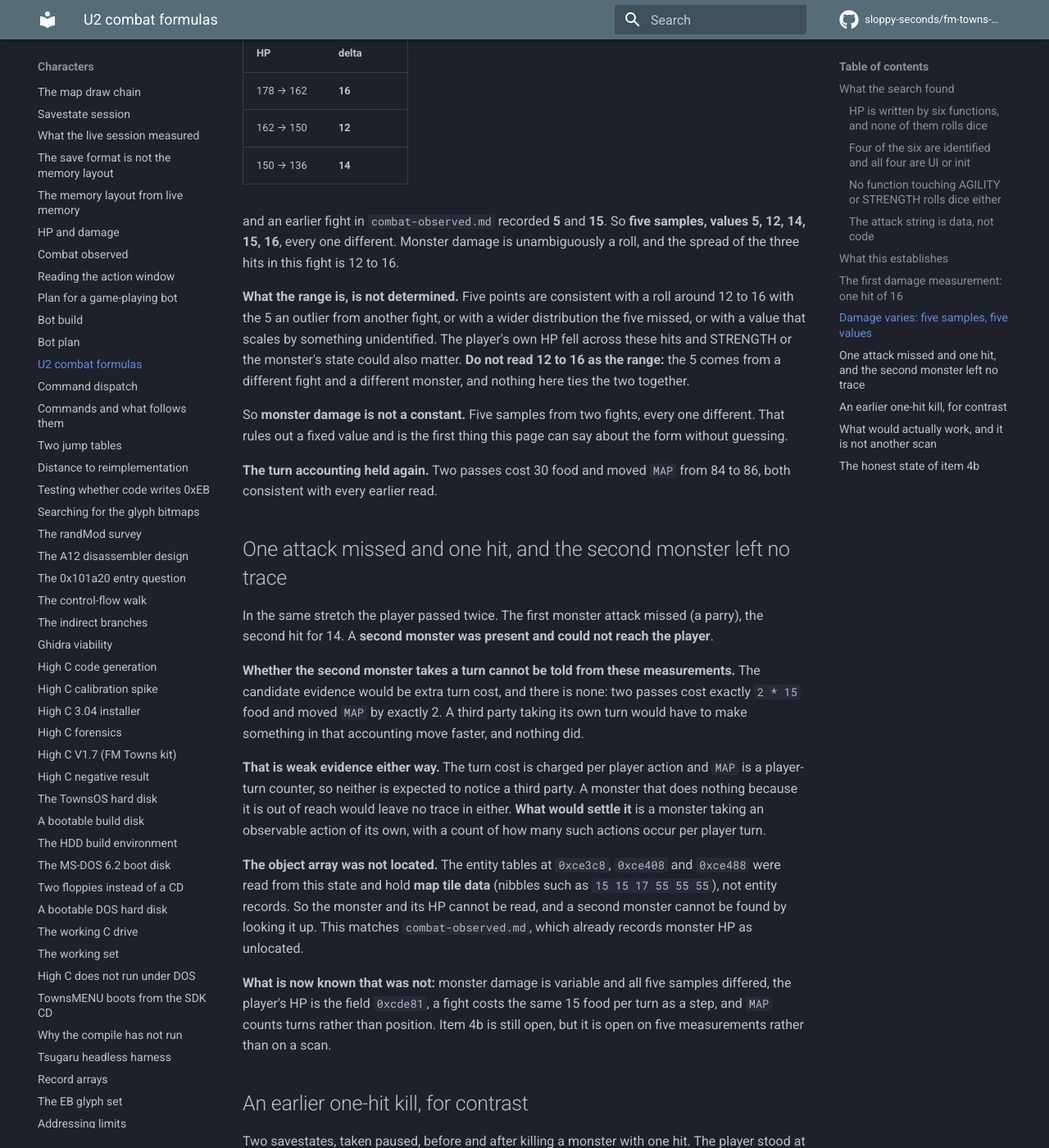
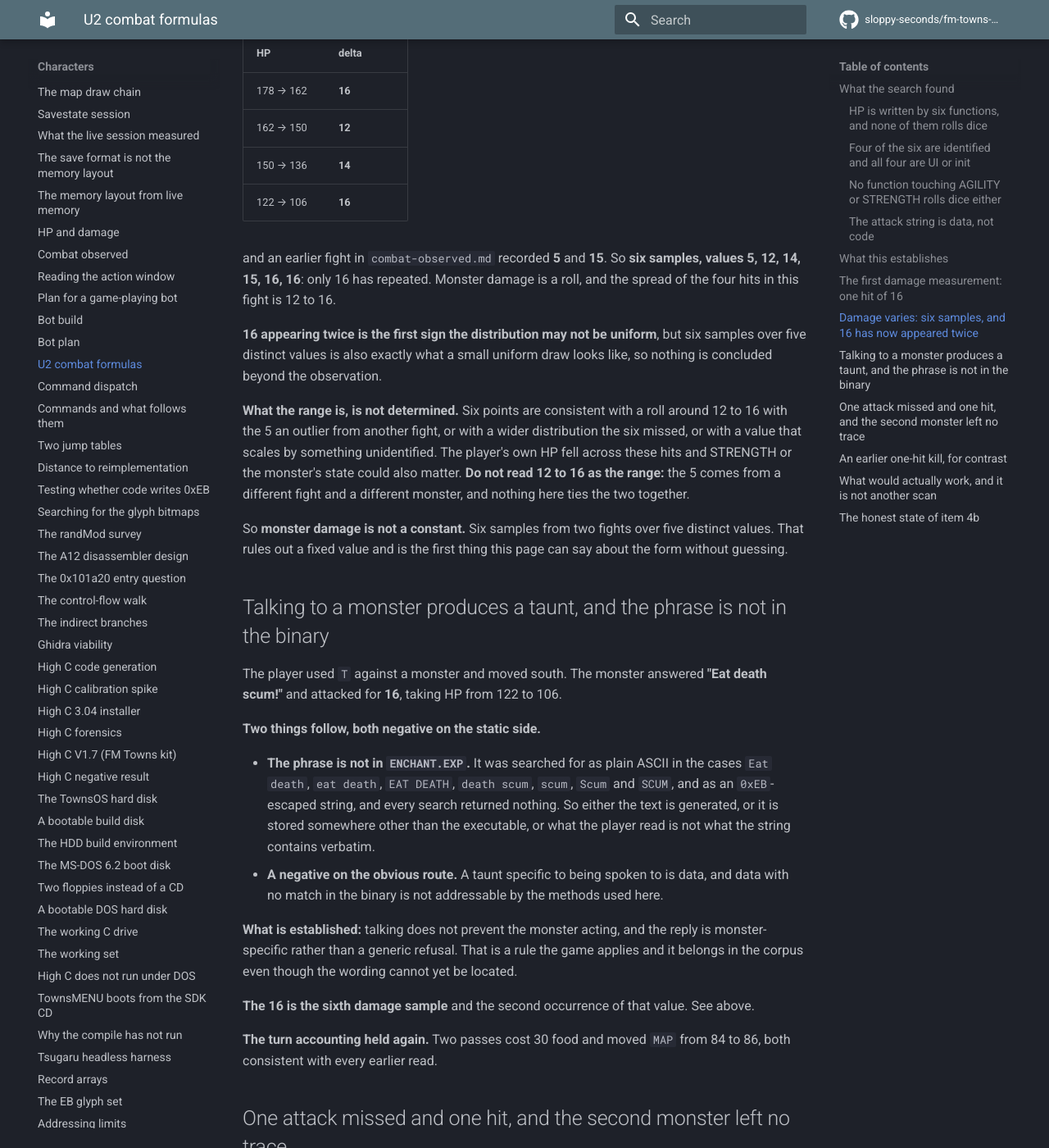
Before and after one commit to sloppy-seconds/fm-towns-ultima, an MkDocs documentation site: the page built from docs/combat-formulas.md, in a window 1280 px wide and 1400 px high, scrolled down 3186 px. Shown: the whole window at 82% size. Built offline with MkDocs 1.6.1 and Material for MkDocs 9.7.7, drawn with Linux system fonts in a browser that asks for light colours; comment, search, counter and statistics services are not loaded; some of the changed text lies outside the part shown.

Commit message:
Talking to a monster draws a taunt, and the phrase is not in the binary
Paul used T against a monster, moved south, and the monster answered "Eat death scum!" and
attacked for 16, taking HP 122 to 106.

Two negatives on the static side, both searched rather than assumed. The phrase is not in
ENCHANT.EXP as plain ASCII in any of the cases tried (Eat death, eat death, EAT DEATH, death
scum, scum, Scum, SCUM), and it is not there as an 0xEB-escaped string either. So the text is
generated, or stored outside the executable, or the read text is not verbatim.

What is established: talking does not prevent the monster acting, and the reply is
monster-specific rather than a generic refusal. That is a rule the game applies and it belongs in
the corpus even though the wording cannot yet be located.

The 16 is the sixth damage sample and only the second repeat of any value. Six samples over five
distinct values is what a small uniform draw looks like as easily as it is evidence of a preferred
value, so nothing is concluded beyond the observation. The page previously said "all five samples
differed", which this contradicts, and that sentence is corrected in the same commit rather than
left to drift.

```diff
--- a/docs/combat-formulas.md
+++ b/docs/combat-formulas.md
@@ -104,29 +104,55 @@ same two turns, so `MAP` counts turns and not position.
 
 **One hit cannot tell a constant from a roll**, and the next hit showed it is a roll. See below.
 
-## Damage varies: five samples, five values
+## Damage varies: six samples, and 16 has now appeared twice
 
-A single observation of 16 was not enough to claim a constant, and the following hit confirmed why.
-The monster hit again between two reads of the same fight:
+A single observation of 16 was not enough to claim a constant, and the following hits confirmed why.
+The monster hit again between reads of the same fight:
 
 | HP | delta |
 |---|---|
 | 178 → 162 | **16** |
 | 162 → 150 | **12** |
 | 150 → 136 | **14** |
+| 122 → 106 | **16** |
 
-and an earlier fight in `combat-observed.md` recorded **5** and **15**. So **five samples, values 5,
-12, 14, 15, 16**, every one different. Monster damage is unambiguously a roll, and the spread of the
-three hits in this fight is 12 to 16.
+and an earlier fight in `combat-observed.md` recorded **5** and **15**. So **six samples, values 5,
+12, 14, 15, 16, 16**: only 16 has repeated. Monster damage is a roll, and the spread of the four
+hits in this fight is 12 to 16.
 
-**What the range is, is not determined.** Five points are consistent with a roll around 12 to 16 with
-the 5 an outlier from another fight, or with a wider distribution the five missed, or with a value
+**16 appearing twice is the first sign the distribution may not be uniform**, but six samples over
+five distinct values is also exactly what a small uniform draw looks like, so nothing is concluded
+beyond the observation.
+
+**What the range is, is not determined.** Six points are consistent with a roll around 12 to 16 with
+the 5 an outlier from another fight, or with a wider distribution the six missed, or with a value
 that scales by something unidentified. The player's own HP fell across these hits and STRENGTH or
 the monster's state could also matter. **Do not read 12 to 16 as the range:** the 5 comes from a
 different fight and a different monster, and nothing here ties the two together.
 
-So **monster damage is not a constant.** Five samples from two fights, every one different. That
+So **monster damage is not a constant.** Six samples from two fights over five distinct values. That
 rules out a fixed value and is the first thing this page can say about the form without guessing.
+
+## Talking to a monster produces a taunt, and the phrase is not in the binary
+
+The player used `T` against a monster and moved south. The monster answered **"Eat death scum!"**
+and attacked for **16**, taking HP from 122 to 106.
+
+**Two things follow, both negative on the static side.**
+
+- **The phrase is not in `ENCHANT.EXP`.** It was searched for as plain ASCII in the cases
+  `Eat death`, `eat death`, `EAT DEATH`, `death scum`, `scum`, `Scum` and `SCUM`, and as an
+  `0xEB`-escaped string, and every search returned nothing. So either the text is generated, or it
+  is stored somewhere other than the executable, or what the player read is not what the string
+  contains verbatim.
+- **A negative on the obvious route.** A taunt specific to being spoken to is data, and data with
+  no match in the binary is not addressable by the methods used here.
+
+**What is established:** talking does not prevent the monster acting, and the reply is
+monster-specific rather than a generic refusal. That is a rule the game applies and it belongs in
+the corpus even though the wording cannot yet be located.
+
+**The 16 is the sixth damage sample** and the second occurrence of that value. See above.
 
 **The turn accounting held again.** Two passes cost 30 food and moved `MAP` from 84 to 86, both
 consistent with every earlier read.
@@ -151,10 +177,11 @@ from this state and hold **map tile data** (nibbles such as `15 15 17 55 55 55`)
 So the monster and its HP cannot be read, and a second monster cannot be found by looking it up. This
 matches `combat-observed.md`, which already records monster HP as unlocated.
 
-**What is now known that was not:** monster damage is variable and all five samples differed, the
-player's HP is the field `0xcde81`, a fight costs the same 15 food per turn as a step, and `MAP`
-counts turns rather than position. Item 4b is still open, but it is open on five measurements rather
-than on a scan.
+**What is now known that was not:** monster damage is variable, six samples over five distinct values
+with 16 appearing twice; the player's HP is the field `0xcde81`; a fight costs the same 15 food per
+turn as a step; `MAP` counts turns rather than position; and talking to a monster draws a
+monster-specific taunt without preventing its attack. Item 4b is still open, but it is open on six
+measurements rather than on a scan.
 
 ## An earlier one-hit kill, for contrast
 
```
